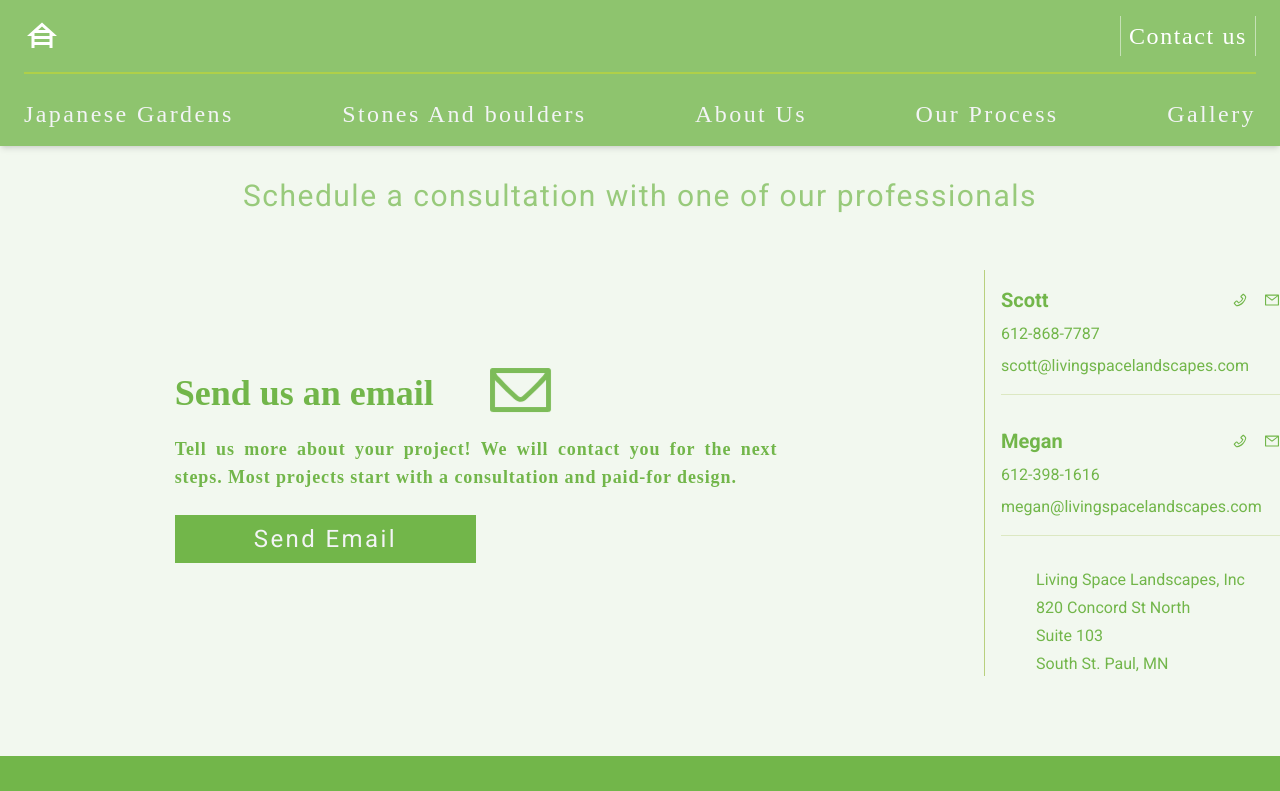
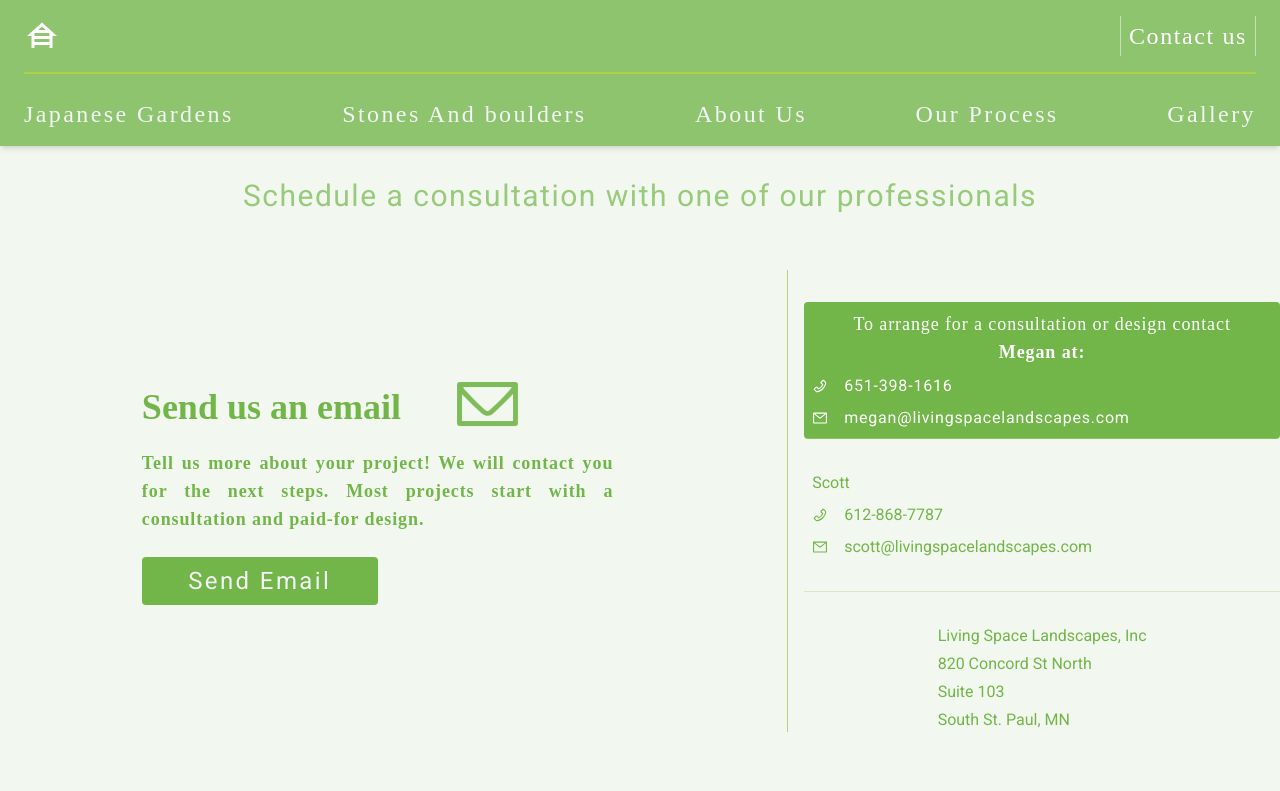
Before and after one commit to latz09/living-space-landscapes, a Next.js app: page /contact in a window 1280 px wide. Shown: the top 791 px of the page. Built offline with nearby package versions, Linux system fonts and the light colour scheme; a web font is replaced by a local one.

Commit message:
update contact

```diff
--- a/components/contact/ContactInfo.js
+++ b/components/contact/ContactInfo.js
@@ -1,31 +1,27 @@
 import { businessInformation } from '../../data/businessInfo';
 import { motion } from 'framer-motion';
-import Contact from './Contact';
+
 import EmailUs from './EmailUs';
-const ContactInfo = () => {
-	const contacts = businessInformation.contact;
+import ContactSegment from './ContactSegment';const ContactInfo = () => {
+
 
 	return (
-		<div className='max-w-7xl mx-4 md:mx-auto grid place-items-center  gap-8 lg:grid-cols-4 lg:gap-8 text-landscape-700 my-12 '>
+		<div className='max-w-7xl mx-4 md:mx-auto grid place-items-center  gap-8 lg:grid-cols-5 lg:gap-8 text-landscape-700 my-12 '>
 			<div className=' lg:col-span-3 h-full lg:w-2/3  mx-auto  p-4  grid place-items-center  lg:pt-0 '>
 				<EmailUs />
 			</div>
-			<div className='lg:col-span-1 w-full grid gap-8 place-items-cente border-t lg:border-t-0 lg:border-l border-landscape-500 pt-8 lg:pt-0 lg:pl-4 '>
-				<motion.div className='grid gap-4'>
-					{contacts.map((contact) => (
+			<div className='lg:col-span-2 w-full grid gap-8 place-items-cente border-t lg:border-t-0 lg:border-l border-landscape-500 pt-8 pl-4'>
+				<motion.div className='grid gap-4 '>
+
 						<motion.div
 							initial={{ opacity: 0}}
 							animate={{ opacity: 1 }}
 							transition={{ delay: 1, duration: 1.2 }}
-							key={contact.phoneNumber}
+
 						>
-							<Contact
-								name={contact.name}
-								number={contact.phoneNumber}
-								email={contact.email}
-							/>
+						<ContactSegment contacts={businessInformation.contact} />
 						</motion.div>
-					))}
+
 				</motion.div>
 
 				<div className='grid place-items-center'>
--- /dev/null
+++ b/components/contact/ContactSegment.js
@@ -0,0 +1,57 @@
+import { AiOutlinePhone, AiOutlineMail } from 'react-icons/ai';
+
+const ContactSegment = ({ contacts }) => {
+	const scott = contacts[0];
+	const megan = contacts[1];
+
+	return (
+		<div className='grid '>
+			<div className='[&>*]:grid [&>*]:gap-2 [&>*]:border-b  [&>*]:border-landscape-500/40  '>
+				<div className='bg-landscape-700 text-white p-2 tracking-wider rounded'>
+					<div className="grid text-lg text-center  font-logo tracking-wider">
+						<span>
+							To arrange for a consultation or design contact
+						</span>
+
+						<span className='mx-8 font-bold'>
+							{megan.name} at:
+						</span>
+					</div>
+					<div className='flex items-center space-x-4'>
+						<span>
+							<AiOutlinePhone />{' '}
+						</span>
+
+						<span>{megan.phoneNumber}</span>
+					</div>
+					<div className='flex items-center space-x-4'>
+						<span>
+							<AiOutlineMail />{' '}
+						</span>
+
+						<span>{megan.email}</span>
+					</div>
+				</div>
+				<div className='px-2 py-8'>
+					<span>{scott.name}</span>
+					<div className='flex items-center space-x-4'>
+						<span>
+							<AiOutlinePhone />{' '}
+						</span>
+
+						<span>{scott.phoneNumber}</span>
+					</div>
+					<div className='flex items-center space-x-4'>
+						<span>
+							<AiOutlineMail />{' '}
+						</span>
+
+						<span>{scott.email}</span>
+					</div>
+				</div>
+			</div>
+		</div>
+	);
+};
+
+export default ContactSegment;
--- a/components/contact/EmailUs.js
+++ b/components/contact/EmailUs.js
@@ -50,7 +50,7 @@ const EmailUs = () => {
 					subject='Consultation Request'
 					body={body}
 				>
-					<button className='bg-landscape-700 text-gray-100 w-full px-4 py-2 text-xl lg:text-2xl  tracking-widest'>
+					<button className='bg-landscape-700 text-gray-100 w-full px-4 py-2 text-xl lg:text-2xl  tracking-widest rounded'>
 						Send Email
 					</button>
 				</Mailto>
--- a/data/businessInfo.js
+++ b/data/businessInfo.js
@@ -15,7 +15,7 @@ export const businessInformation = {
 		},
 		{
 			name: 'Megan',
-			phoneNumber: '612-398-1616',
+			phoneNumber: '651-398-1616',
 			email: 'megan@livingspacelandscapes.com',
 		},
 	],
```
